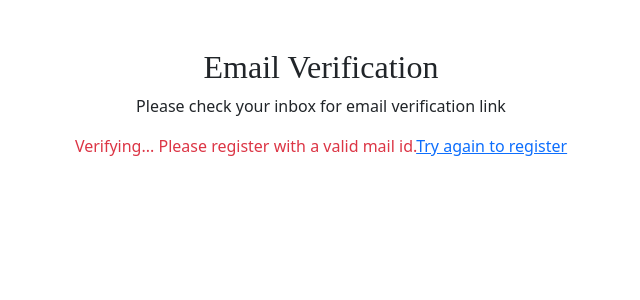
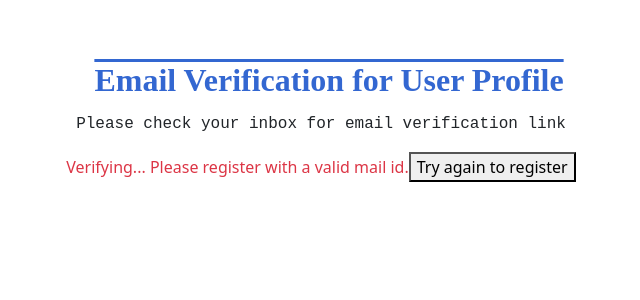
Before and after one commit to rupanjalisaha/blogger-management-system, a React (Create React App) app: page /verify in a window 1280 px wide. Shown: the top 300 px of the page, without its empty margins (319-959 px from the left). Built offline with nearby package versions, Linux system fonts and the light colour scheme.

Commit message:
changes committed

```diff
--- a/src/pages/VerifyEmailPage.js
+++ b/src/pages/VerifyEmailPage.js
@@ -43,11 +43,24 @@ export default function VerifyEmailPage() {
 
   return (
     <div className="container text-center mt-5">
-      <h2 style={{fontFamily:"cursive"}}>Email Verification</h2>
-      <p> Please check your inbox for email verification link</p>
+      <div className="row">
+
+      <div
+            className="text-center m-2 fs-2"
+            style={{
+              color: "Highlight",
+              textDecoration: "overline",
+              fontFamily: "cursive",
+              fontWeight: "bold",
+            }}
+          >
+            Email Verification for User Profile
+          </div>
+      <p style={{fontFamily:"monospace", fontSize:"16px"}}> Please check your inbox for email verification link</p>
       {status === "loading" && <p>Verifying...</p>}
-      {status === "success" && <p className="text-success">{message} Please proceed to login.<Link to="/login">Login</Link></p>}
-      {status === "error" && <p className="text-danger">{message} Please register with a valid mail id.<Link to="/">Try again to register</Link></p>}
+      {status === "success" && <p className="text-success">{message} Please proceed to login.<button onClick={()=>navigate("/login")}>Login</button></p>}
+      {status === "error" && <p className="text-danger">{message} Please register with a valid mail id.<button onClick={()=>navigate("/")}>Try again to register</button></p>}
+    </div>
     </div>
   );
 }
```
